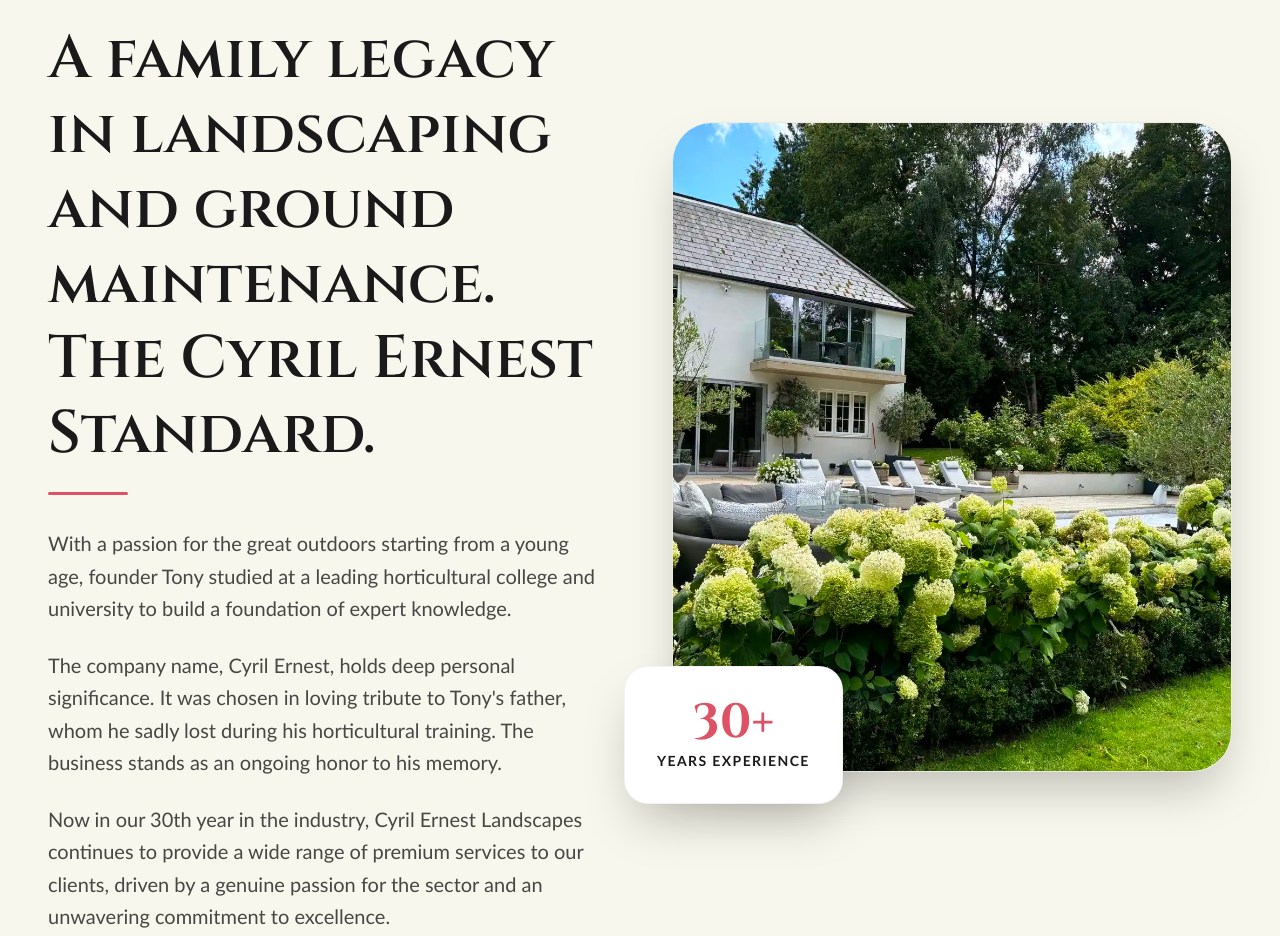
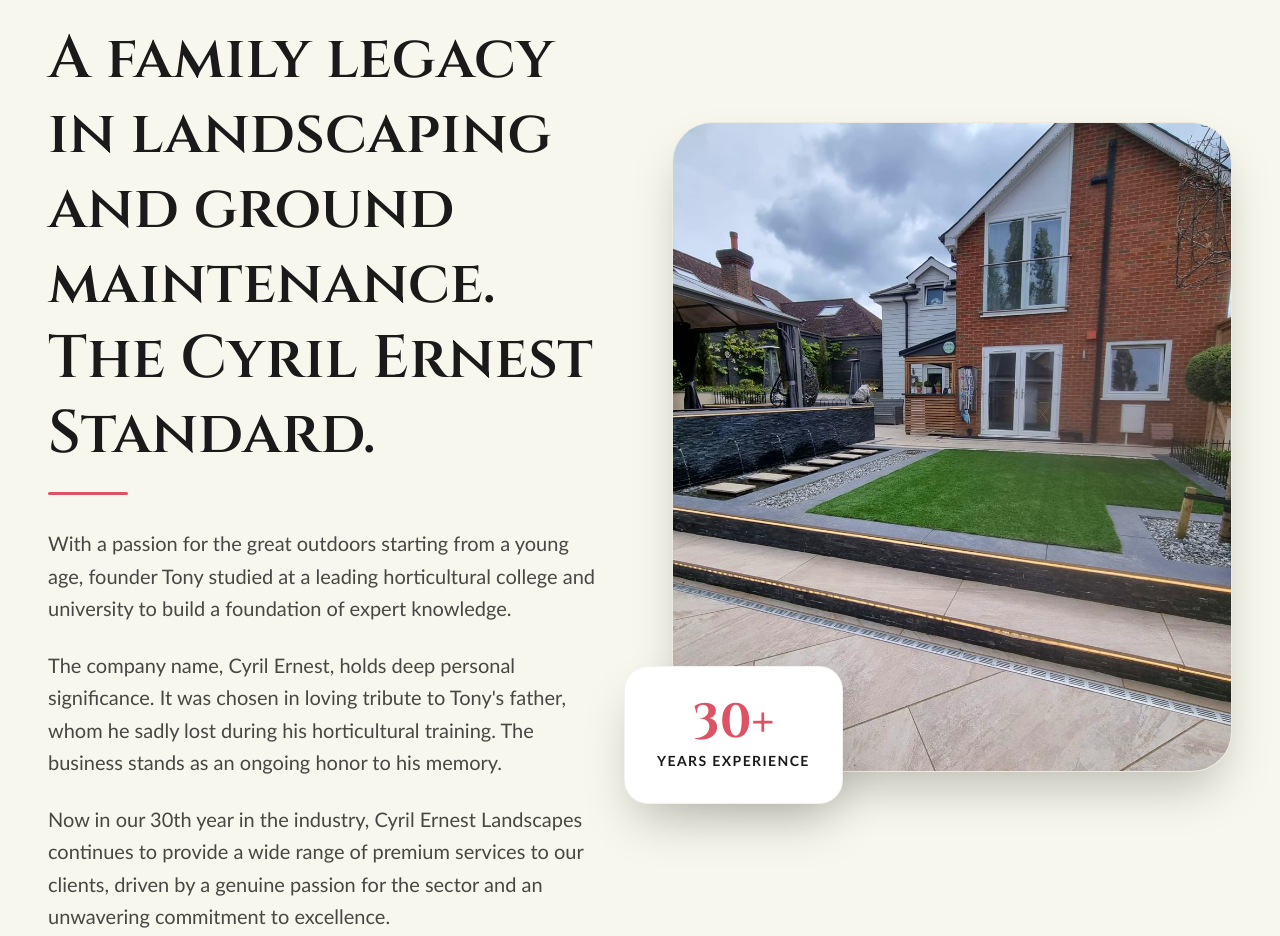
Before and after one commit to Ontek-Systems/cyril-ernest-landscapes-updated, a website: page about.html in a window 1280 px wide. Shown: the part 596-1532 px from the top of the page. Drawn offline with Linux system fonts and the light colour scheme.

Commit message:
updated site for tony

```diff
--- a/about.html
+++ b/about.html
@@ -124,7 +124,7 @@
                 <div class="w-full lg:w-1/2 relative order-1 lg:order-2">
                     <div
                         class="relative w-full h-[400px] sm:h-[500px] md:h-[600px] lg:h-[650px] rounded-[2.5rem] overflow-hidden shadow-2xl group border border-black/5">
-                        <img src="assets/Tony Best Pictures/General/general_10.webp""
+                        <img src="assets/Tony Best Pictures/General/generall11.jpg""
                             alt="Tony - Founder of Cyril Ernest Landscapes" loading="lazy" decoding="async"
                             class="absolute inset-0 w-full h-full object-cover transition-transform duration-700 group-hover:scale-105">
                     </div>
```
Also changed, not shown: assets/Tony Best Pictures/General/generall11.jpg (added).
